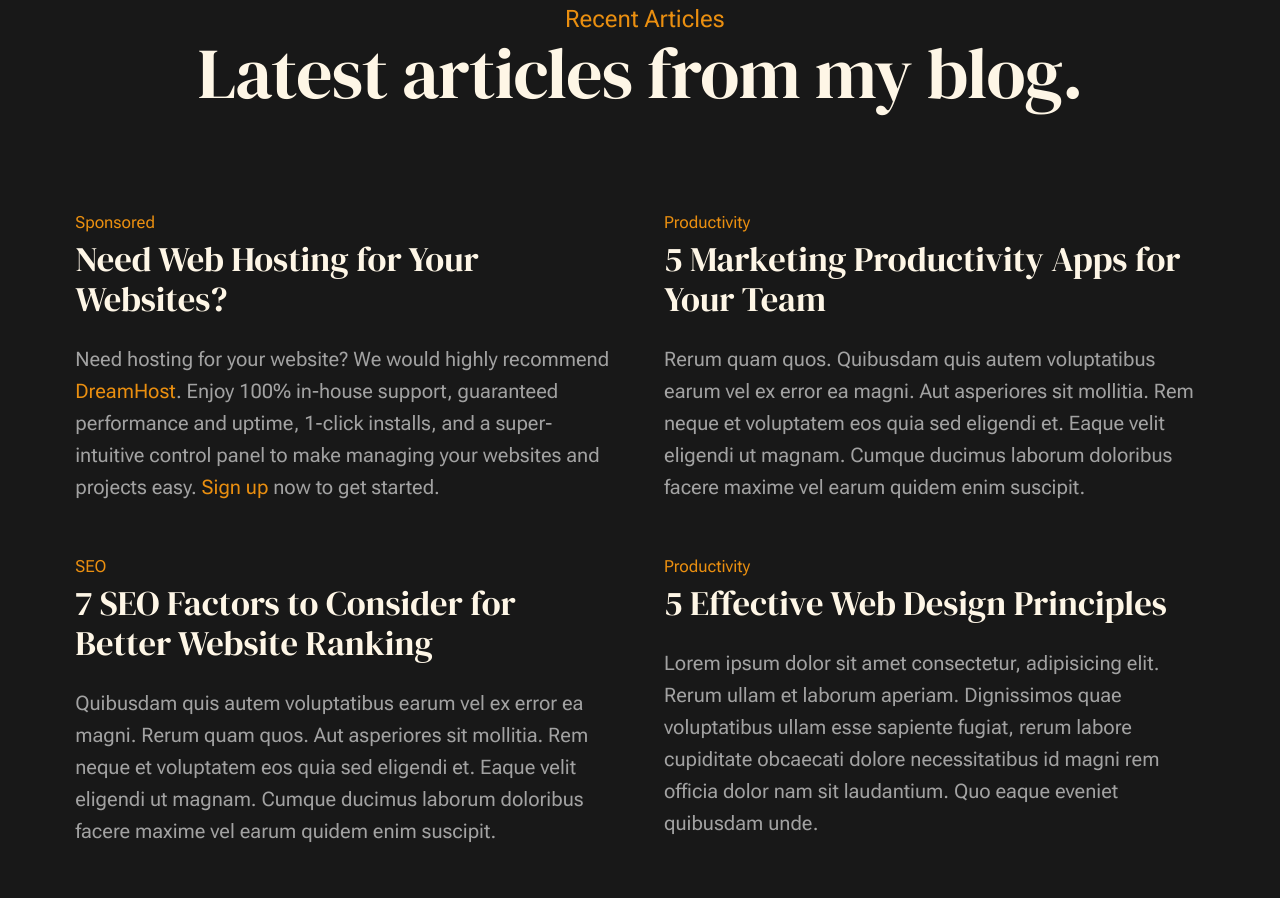
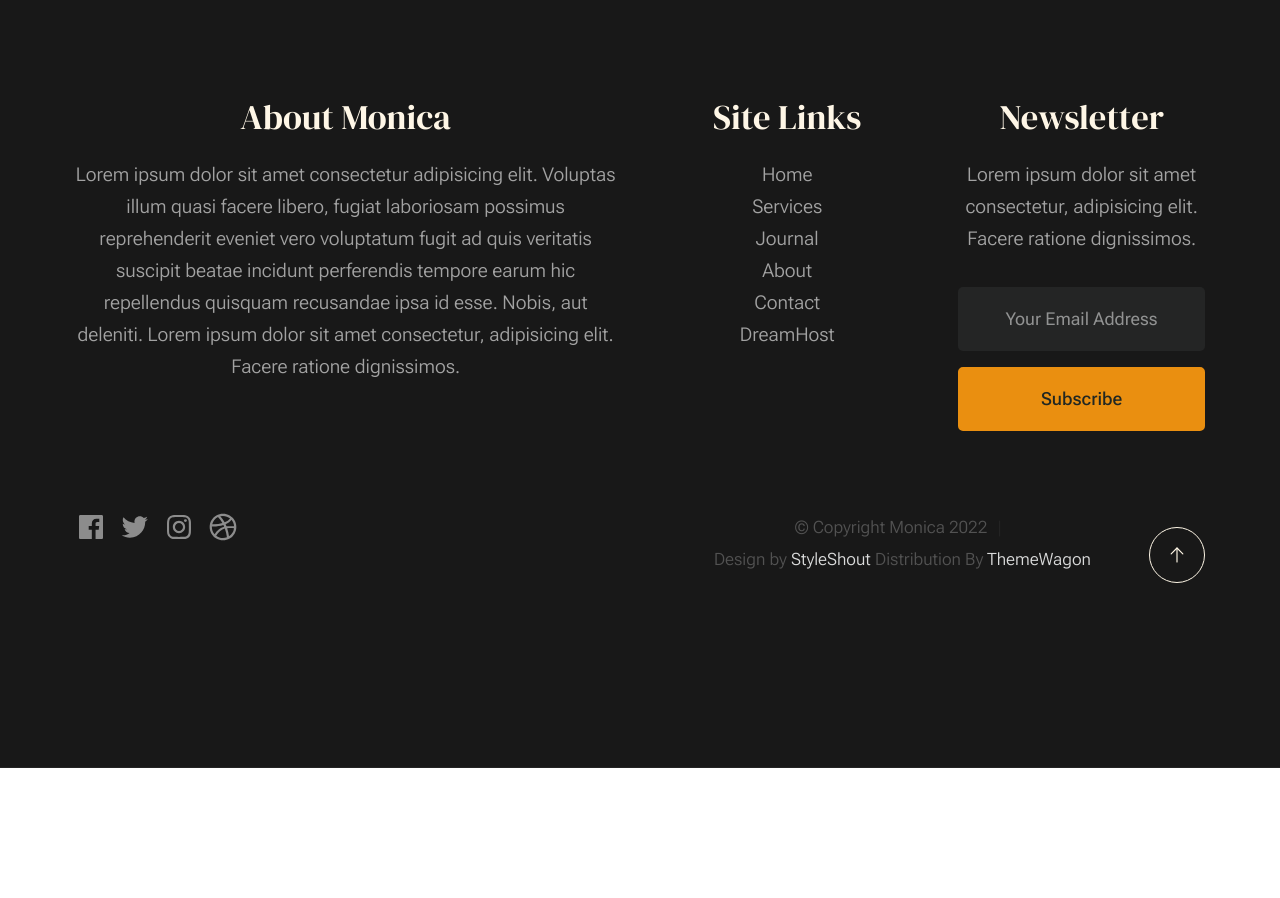
Before and after one commit to allmiin/website, a plain HTML site: page index.html in a window 1280 px wide. Shown: the part 6037-6935 px from the top of the page. After the commit the page ends 6805 px from the top, so only its background shows below. Drawn offline with Linux system fonts and the light colour scheme.

Commit message:
Update index.html

```diff
--- a/index.html
+++ b/index.html
@@ -460,81 +460,6 @@
                 <div class="column xl-12 grid-block">
 
                     <div class="grid-full section-header text-center">
-                        <div class="text-pretitle">Recent Articles</div>
-                        <h2 class="text-display-title">
-                        Latest articles from my blog.
-                        </h2>
-                    </div> <!-- end section-header -->
-
-                    <div class="grid-full s-journal__content-main grid-list-items">
-
-                        <div class="grid-list-items__item blog-card">
-                            <div class="blog-card__header">
-                                <div class="blog-card__cat-links">
-                                    <a href="https://www.dreamhost.com/r.cgi?287326">Sponsored</a>
-                                </div>
-                                <h3 class="blog-card__title"><a href="https://www.dreamhost.com/r.cgi?287326">Need Web Hosting for Your Websites?</a></h3>
-                            </div>
-                            <div class="blog-card__text">
-                                <p>
-                                Need hosting for your website? We would highly recommend <a href="https://www.dreamhost.com/r.cgi?287326">DreamHost</a>.
-                                Enjoy 100% in-house support, guaranteed performance and uptime, 1-click installs, and a super-intuitive control
-                                panel to make managing your websites and projects easy. <a href="https://www.dreamhost.com/r.cgi?287326">Sign up</a> now to get started.
-                                </p>
-                            </div>
-                        </div> <!-- end blog-card -->
-                        <div class="grid-list-items__item blog-card">
-                            <div class="blog-card__header">
-                                <div class="blog-card__cat-links">
-                                    <a href="blog.html">Productivity</a>
-                                </div>
-                                <h3 class="blog-card__title"><a href="single.html">5 Marketing Productivity Apps for Your Team</a></h3>
-                            </div>
-                            <div class="blog-card__text">
-                                <p>
-                                Rerum quam quos. Quibusdam quis autem voluptatibus earum vel ex error ea magni. Aut asperiores
-                                sit mollitia. Rem neque et voluptatem eos quia sed eligendi et. Eaque velit eligendi ut
-                                magnam. Cumque ducimus laborum doloribus facere maxime vel earum quidem enim suscipit.
-                                </p>
-                            </div>
-                        </div> <!-- end blog-card -->
-                        <div class="grid-list-items__item blog-card">
-                            <div class="blog-card__header">
-                                <div class="blog-card__cat-links">
-                                    <a href="blog.html">SEO</a>
-                                </div>
-                                <h3 class="blog-card__title"><a href="single.html">7 SEO Factors to Consider for Better Website Ranking</a></h3>
-                            </div>
-                            <div class="blog-card__text">
-                                <p>
-                                Quibusdam quis autem voluptatibus earum vel ex error ea magni. Rerum quam quos. Aut asperiores
-                                sit mollitia. Rem neque et voluptatem eos quia sed eligendi et. Eaque velit eligendi ut
-                                magnam. Cumque ducimus laborum doloribus facere maxime vel earum quidem enim suscipit.
-                                </p>
-                            </div>
-                        </div> <!-- end blog card -->
-                        <div class="grid-list-items__item blog-card">
-                            <div class="blog-card__header">
-                                <div class="blog-card__cat-links">
-                                    <a href="blog.html">Productivity</a>
-                                </div>
-                                <h3 class="blog-card__title"><a href="single.html">5 Effective Web Design Principles</a></h3>
-                            </div>
-                            <div class="blog-card__text">
-                                <p>
-                                Lorem ipsum dolor sit amet consectetur, adipisicing elit. Rerum ullam et laborum aperiam.
-                                Dignissimos quae voluptatibus ullam esse sapiente fugiat, rerum labore cupiditate obcaecati
-                                dolore necessitatibus id magni rem officia dolor nam sit laudantium. Quo eaque eveniet quibusdam unde.
-                                </p>
-                            </div>
-                        </div> <!-- end blog-card -->
-
-                    </div> <!-- end grid-list-items -->
-
-                </div> <!-- end grid-block-->
-            </div> <!-- end s-journal__content -->
-
-        </section> <!-- end s-journal -->
 
 
         <!-- # footer
```
